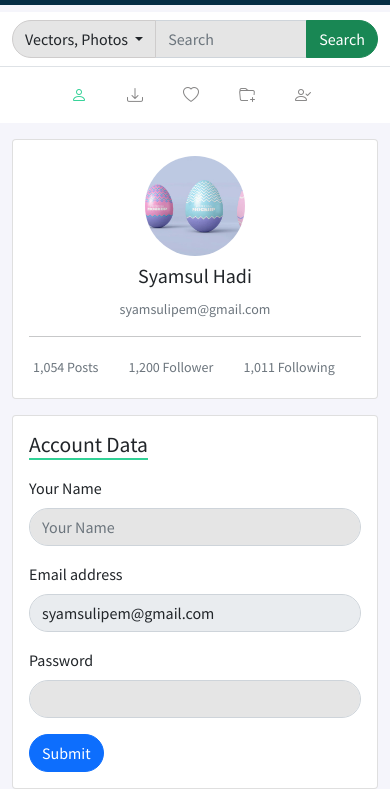
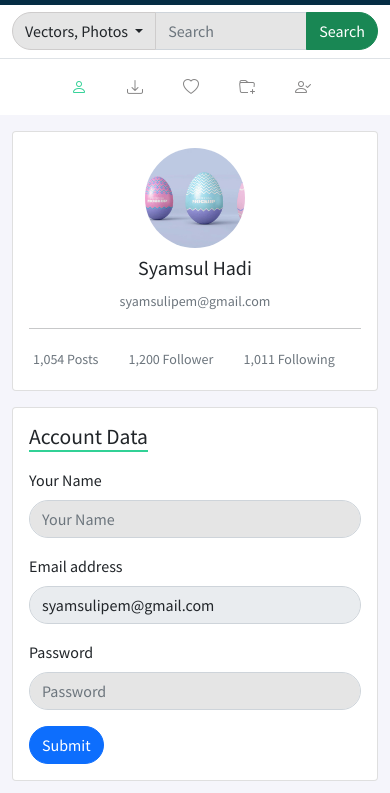
Before and after one commit to hawary-id/freecraftstock-html, a plain HTML site: page profile.html in a window 390 px wide. Shown: the part 51-844 px from the top of the page. Drawn offline with nearby package versions, Linux system fonts and the light colour scheme.

Commit message:
update padding-top profile-page

```diff
--- a/profile.html
+++ b/profile.html
@@ -120,13 +120,13 @@
         </div>
       </div>
     </nav>
-    <div class="page-content page-profile mb-3">
-      <div class="d-flex" id="wrapper" data-aos="fade-right">
+    <div class="page-content page-profile">
+      <div class="d-flex" id="wrapper">
         <!-- Page Content -->
         <div id="page-content-wrapper">
-          <section class="page-search">
+          <section class="page-search" data-aos="fade-up">
             <div class="container-fluid border-bottom">
-              <div class="d-flex bd-highlight py-2 mt-2">
+              <div class="d-flex bd-highlight pb-2 pt-2 pt-md-3">
                 <div class="flex-fill bd-highlight">
                   <form>
                     <div class="input-group">
@@ -264,7 +264,7 @@
               </div>
             </div>
           </section>
-          <section class="tab-profile">
+          <section class="tab-profile" data-aos="fade-left">
             <ul class="nav justify-content-center bg-white py-2 mb-3">
               <li class="nav-item">
                 <a class="nav-link active" aria-current="page" href="#"
@@ -298,7 +298,7 @@
               </li>
             </ul>
           </section>
-          <section class="page-profile">
+          <section class="page-profile mb-3">
             <div class="container">
               <div class="row g-3">
                 <div
@@ -345,7 +345,7 @@
                     </div>
                   </div>
                 </div>
-                <div class="col-12 col-md-9">
+                <div class="col-12 col-md-9" data-aos="fade-up">
                   <div class="card">
                     <div class="card-body">
                       <h4 class="card-title mb-3">Account Data</h4>
@@ -375,13 +375,15 @@
                           />
                         </div>
                         <div class="mb-3">
-                          <label for="exampleInputPassword1" class="form-label"
+                          <label for="password" class="form-label"
                             >Password</label
                           >
                           <input
                             type="password"
                             class="form-control"
-                            id="exampleInputPassword1"
+                            id="password"
+                            name="password"
+                            placeholder="Password"
                           />
                         </div>
                         <button
@@ -411,7 +413,7 @@
       <div class="modal-dialog modal-dialog-centered">
         <div class="modal-content">
           <div class="modal-header">
-            <h5 class="modal-title" id="exampleModalLabel">Modal title</h5>
+            <h5 class="modal-title" id="exampleModalLabel">Upload Photo</h5>
             <button
               type="button"
               class="btn-close"
--- a/style/pages/_profile.scss
+++ b/style/pages/_profile.scss
@@ -51,6 +51,6 @@
     }
   }
   .page-content {
-    margin-top: 10px;
+    margin-top: 100px;
   }
 }
```
Also changed, not shown: style/main.css, 1 other file.
